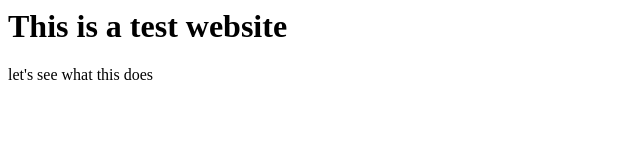
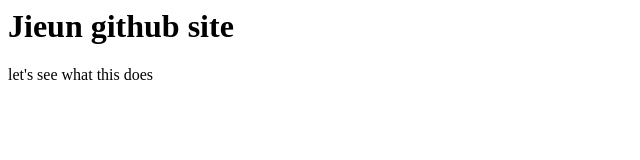
Before and after one commit to hongji08/hongji08.github.io, a plain HTML site: page index.html in a window 1280 px wide. Shown: the whole page, without its empty margins (0-640 px from the left). Drawn offline with Linux system fonts and the light colour scheme.

Commit message:
Update index.html

```diff
--- a/index.html
+++ b/index.html
@@ -3,7 +3,7 @@
 <title> Jieun github site</title>
 </head>
 <body>
-<h1> This is a test website </h1>
+<h1> Jieun github site </h1>
 
 <p> let's see what this does </h1>
 
```
